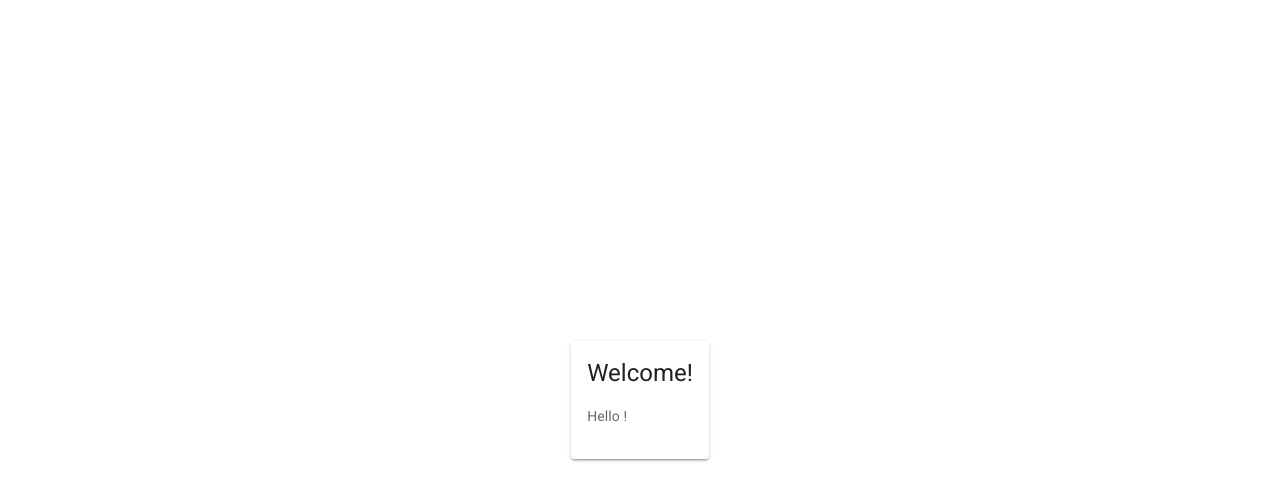
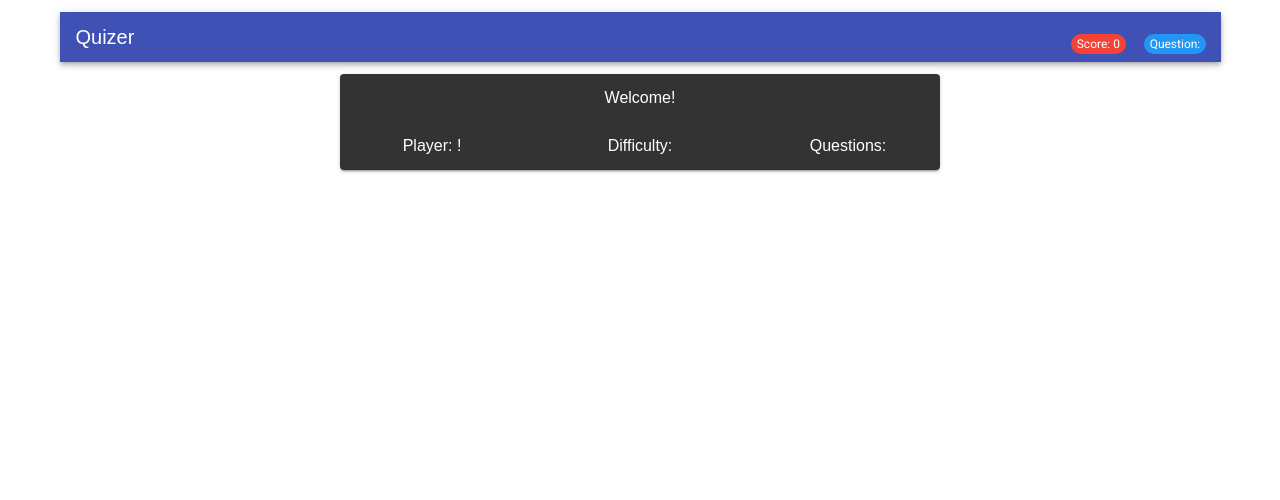
Before and after one commit to HarisVard/quizer, a Vue app: page /MainGame in a window 1280 px wide. Shown: the top 500 px of the page. Built offline with nearby package versions, Linux system fonts and the light colour scheme.

Commit message:
background

```diff
--- a/src/components/HelloWorld.vue
+++ b/src/components/HelloWorld.vue
@@ -1,37 +1,30 @@
 <template>
-  <v-app>
-    <v-container class="d-flex align-center justify-center" fluid>
-      <v-card class="elevation-12" dark>
-        <v-card-title class="headline">Welcome to the Dark World</v-card-title>
-        <v-card-text>
-          <p>Enter your name to enter the dark world:</p>
-          <v-text-field v-model="username" label="Name"></v-text-field>
-        </v-card-text>
-        <v-card-actions>
-          <v-btn color="primary" @click="enterDarkWorld">Enter</v-btn>
-        </v-card-actions>
-      </v-card>
-    </v-container>
+  <v-app >
+    <v-card class="mx-auto my-auto" max-width="400">
+      <v-card-title class="headline">Welcome to the Spooky World!</v-card-title>
+      <v-card-text>
+        <p>What's your name, brave adventurer?</p>
+        <v-text-field v-model="name" label="Name"></v-text-field>
+      </v-card-text>
+      <v-card-actions>
+        <v-btn color="primary" @click="onSubmit">Enter</v-btn>
+      </v-card-actions>
+    </v-card>
   </v-app>
 </template>
 
 <script>
 export default {
-  data () {
+  data() {
     return {
-      username: ''
+      name: ''
     }
   },
   methods: {
-    enterDarkWorld () {
-      if (this.username) {
-        this.$emit('enteredDarkWorld', this.username)
-      }
+    onSubmit() {
+      this.$store.commit("setName", this.name);
+      this.$router.push('maingame');
     }
   }
 }
 </script>
-
-<style>
-  /* Your component styles go here */
-</style>
--- a/src/router/index.js
+++ b/src/router/index.js
@@ -2,6 +2,7 @@ import Vue from 'vue'
 import VueRouter from 'vue-router'
 import WelcomePage from '../views/WelcomePage.vue'
 import MainGame from '../views/MainGame.vue'
+import HelloWorld from '../components/HelloWorld.vue'
 
 
 Vue.use(VueRouter)
@@ -16,6 +17,11 @@ const routes = [
     path: '/MainGame',
     name: 'MainGame',
     component: MainGame
+  },
+  {
+    path: '/HelloWorld',
+    name: 'HelloWorld',
+    component: HelloWorld
   },
   {
     path: '/about',
--- a/src/store/index.js
+++ b/src/store/index.js
@@ -6,10 +6,18 @@ Vue.use(Vuex)
 export default new Vuex.Store({
   state: {
     name: '',
+    difficulty: '',
+    question_num:'',
   },
   mutations: {
     setName (state, name) {
       state.name = name
+    },
+    setDifficulty (state, difficulty) {
+      state.difficulty = difficulty
+    },
+    setQuestionsNumber (state, number) {
+      state.question_num = number
     },
   },
   actions: {
--- a/src/views/MainGame.vue
+++ b/src/views/MainGame.vue
@@ -1,19 +1,58 @@
 <template>
-    <v-app>
-        <v-card class="mx-auto my-auto" max-width="400">
-        <v-card-title class="headline">Welcome!</v-card-title>
-        <v-card-text>
-          <p>Hello {{ name }}!</p>
-        </v-card-text>
+  <v-app :style="{ 'background-image': 'url(' + backgroundImage + ')', 'background-size': 'cover' }">
+    <v-container>
+      <v-app-bar color="indigo" height="50">
+        <v-toolbar-title class="ml-0 mr-auto" style="color: white; font-family: 'Creepster', sans-serif;">Quizer</v-toolbar-title>
+        <v-spacer></v-spacer>
+        <v-row class="hidden-sm-and-down">
+          <v-col cols="9"></v-col>
+          <v-col>
+            <v-badge color="red" overlap>
+              <template v-slot:badge>
+                <div style="display: flex; flex-direction: column;">
+                  <span style="color: white;">Score: {{ score }}</span>
+                </div>
+              </template>
+            </v-badge>
+          </v-col>
+          <v-col>
+            <v-badge color="blue" overlap>
+              <template v-slot:badge>
+                <div style="display: flex; flex-direction: column;">
+                  <span style="color: white;">Question: {{ questions }}</span>
+                </div>
+              </template>
+            </v-badge>
+          </v-col>
+        </v-row>
+      </v-app-bar>
+    </v-container>
+    <v-container>
+      <v-card class="mx-auto my-auto" max-width="600" style="background-color: #333;">
+        <v-row>
+          <v-col></v-col>
+          <v-col align="center" style="color: white; font-family: 'Creepster', sans-serif;">Welcome!</v-col>
+          <v-col></v-col>
+        </v-row>
+        <v-row>
+          <v-col align="center" style="color: white; font-family: 'Creepster', sans-serif;">Player: {{ name }}!</v-col>
+          <v-col align="center" style="color: white; font-family: 'Creepster', sans-serif;">Difficulty: {{ difficulty }}</v-col>
+          <v-col align="center" style="color: white; font-family: 'Creepster', sans-serif;">Questions: {{ question_num }}</v-col>
+        </v-row>
       </v-card>
+    </v-container>
   </v-app>
 </template>
-
 <script>
 export default {
-    data () {
+  data() {
     return {
-        name: this.$store.state.name
+      name: this.$store.state.name,
+      difficulty: this.$store.state.difficulty,
+      question_num: this.$store.state.question_num,
+      score: 0,
+      questions: this.$store.state.question_num,
+      backgroundImage: require('C:/Users/HarVard/Desktop/quizer/src/assets/riccardo-chiarini-XwIp301UMv8-unsplash.jpg'),
     }
   }
 }
--- a/src/views/WelcomePage.vue
+++ b/src/views/WelcomePage.vue
@@ -1,10 +1,11 @@
 <template>
-    <v-app class="spooky-background">
+  <v-app :style="{ 'background-image': 'url(' + backgroundImage + ')', 'background-size': 'cover' }">
     <v-card class="mx-auto my-auto" max-width="400">
       <v-card-title class="headline">Welcome to the Spooky World!</v-card-title>
       <v-card-text>
-          <p>What's your name, brave adventurer?</p>
         <v-text-field v-model="name" label="Name"></v-text-field>
+        <v-select label="Number of questions" v-model="question_num" :items="number_of_questions"></v-select>
+        <v-select label="Difficulty" v-model="difficulty" :items="difficultyLevels"></v-select>
       </v-card-text>
       <v-card-actions>
         <v-btn color="primary" @click="onSubmit">Enter</v-btn>
@@ -15,14 +16,21 @@
 
 <script>
 export default {
-    data() {
+  data () {
     return {
-        name: ''
+      name: '',
+      difficulty: '',
+      question_num:'',
+      difficultyLevels: ['Easy', 'Medium', 'Hard'],
+      number_of_questions: ['5', '10', '15','20','25','30'],
+      backgroundImage: require('C:/Users/HarVard/Desktop/quizer/src/assets/riccardo-chiarini-XwIp301UMv8-unsplash.jpg'),
     }
   },
   methods: {
-      onSubmit() {
+    onSubmit () {
       this.$store.commit("setName", this.name);
+      this.$store.commit("setDifficulty", this.difficulty);
+      this.$store.commit("setQuestionsNumber", this.question_num);
       this.$router.push('maingame');
     }
   }
```
Lines whose indentation alone changed are shown as unchanged.
